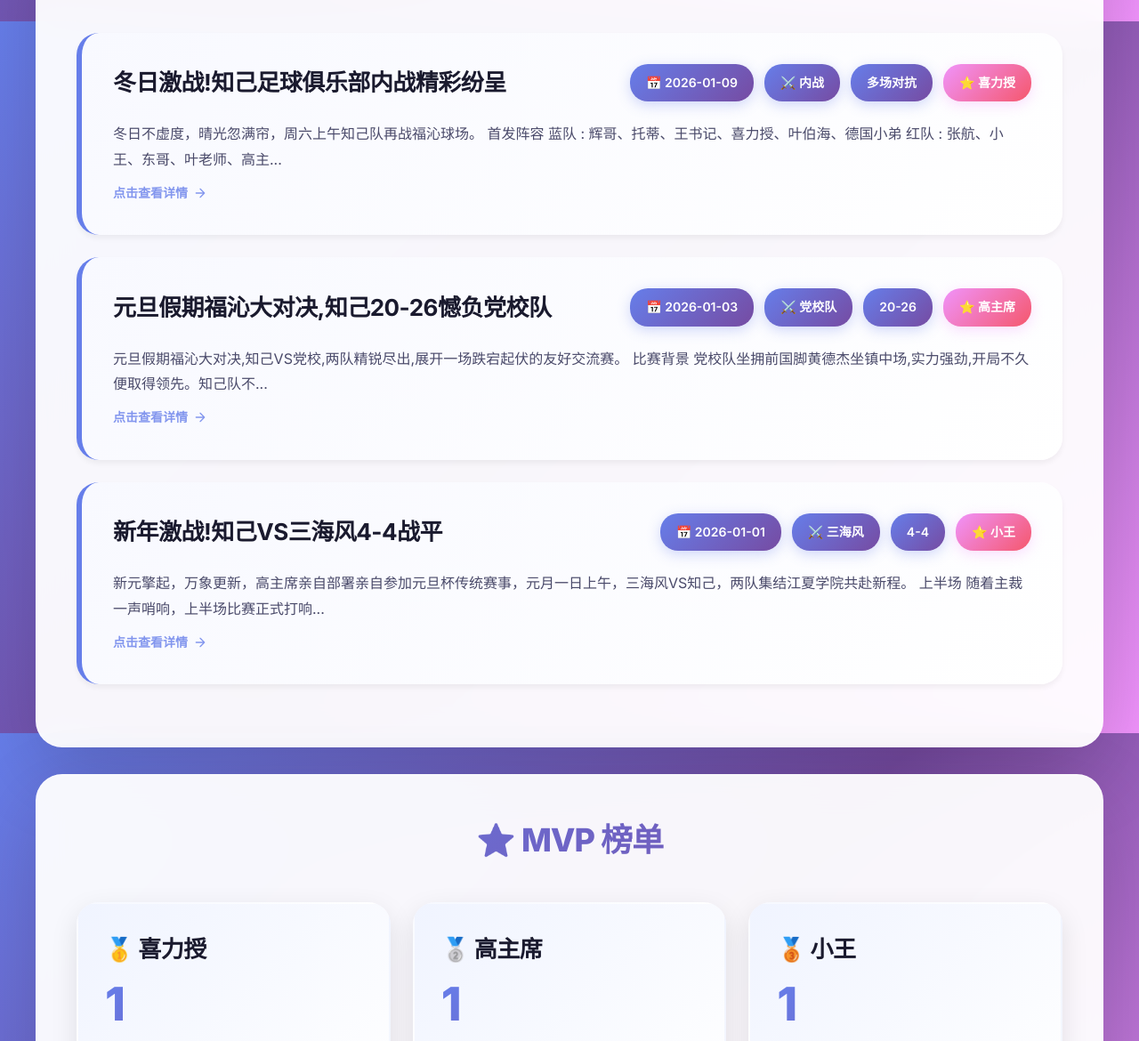
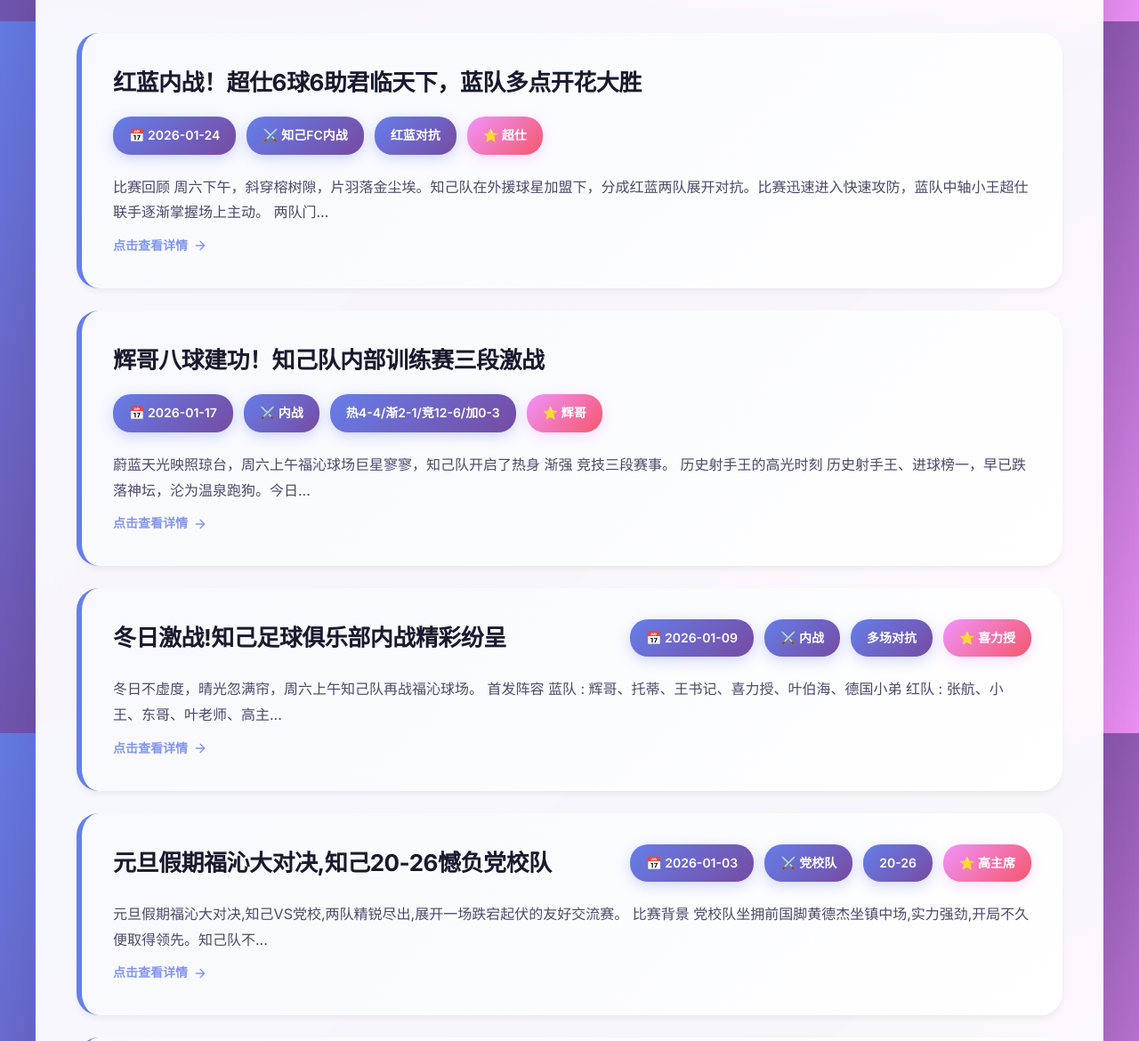
Before and after one commit to segasonicye/zhijifcweekly, a website: page output/matches.html in a window 1280 px wide. Shown: the part 776-1946 px from the top of the page at 89% size. Drawn offline with Linux system fonts and the light colour scheme.

Commit message:
chore: update settings and output files

```diff
--- a/output/matches.html
+++ b/output/matches.html
@@ -560,11 +560,11 @@
 
       <div class="stats-grid">
         <a href="#matches" class="stat-card">
-          <div class="number">3</div>
+          <div class="number">5</div>
           <div class="label">总比赛场次</div>
         </a>
         <a href="#mvp" class="stat-card">
-          <div class="number">3</div>
+          <div class="number">5</div>
           <div class="label">MVP球员</div>
         </a>
       </div>
@@ -573,6 +573,44 @@
     <!-- 战报列表 -->
     <div id="matches" class="matches-section">
       <div class="section-title">📝 战报回看</div>
+
+        <a href="2026-01-24-红蓝内战.html" class="match-card">
+          <div class="match-header">
+            <div class="match-title">红蓝内战！超仕6球6助君临天下，蓝队多点开花大胜</div>
+            <div class="match-meta">
+              <span class="meta-item">📅 2026-01-24</span>
+              <span class="meta-item">⚔️ 知己FC内战</span>
+              <span class="meta-item">红蓝对抗</span>
+              <span class="meta-item mvp">⭐ 超仕</span>
+            </div>
+          </div>
+          <div class="match-summary">比赛回顾 周六下午，斜穿榕树隙，片羽落金尘埃。知己队在外援球星加盟下，分成红蓝两队展开对抗。比赛迅速进入快速攻防，蓝队中轴小王超仕联手逐渐掌握场上主动。 两队门...</div>
+          <div class="match-card-hint">
+            点击查看详情
+            <svg width="16" height="16" viewBox="0 0 24 24" fill="none" stroke="currentColor" stroke-width="2" stroke-linecap="round" stroke-linejoin="round">
+              <path d="M5 12h14M12 5l7 7-7 7"/>
+            </svg>
+          </div>
+        </a>
+
+        <a href="2026-01-17-内战.html" class="match-card">
+          <div class="match-header">
+            <div class="match-title">辉哥八球建功！知己队内部训练赛三段激战</div>
+            <div class="match-meta">
+              <span class="meta-item">📅 2026-01-17</span>
+              <span class="meta-item">⚔️ 内战</span>
+              <span class="meta-item">热4-4/渐2-1/竞12-6/加0-3</span>
+              <span class="meta-item mvp">⭐ 辉哥</span>
+            </div>
+          </div>
+          <div class="match-summary">蔚蓝天光映照琼台，周六上午福沁球场巨星寥寥，知己队开启了热身 渐强 竞技三段赛事。 历史射手王的高光时刻 历史射手王、进球榜一，早已跌落神坛，沦为温泉跑狗。今日...</div>
+          <div class="match-card-hint">
+            点击查看详情
+            <svg width="16" height="16" viewBox="0 0 24 24" fill="none" stroke="currentColor" stroke-width="2" stroke-linecap="round" stroke-linejoin="round">
+              <path d="M5 12h14M12 5l7 7-7 7"/>
+            </svg>
+          </div>
+        </a>
 
         <a href="2026-01-09-内战.html" class="match-card">
           <div class="match-header">
@@ -640,7 +678,25 @@
       <div class="mvp-grid">
 
           <div class="mvp-card">
-            <div class="mvp-name">🥇 喜力授</div>
+            <div class="mvp-name">🥇 超仕</div>
+            <div class="mvp-count">1</div>
+            <div class="mvp-matches">
+              获奖比赛:<br>
+              • 2026-01-24 知己FC内战
+            </div>
+          </div>
+
+          <div class="mvp-card">
+            <div class="mvp-name">🥈 辉哥</div>
+            <div class="mvp-count">1</div>
+            <div class="mvp-matches">
+              获奖比赛:<br>
+              • 2026-01-17 内战
+            </div>
+          </div>
+
+          <div class="mvp-card">
+            <div class="mvp-name">🥉 喜力授</div>
             <div class="mvp-count">1</div>
             <div class="mvp-matches">
               获奖比赛:<br>
@@ -649,7 +705,7 @@
           </div>
 
           <div class="mvp-card">
-            <div class="mvp-name">🥈 高主席</div>
+            <div class="mvp-name">🏅 高主席</div>
             <div class="mvp-count">1</div>
             <div class="mvp-matches">
               获奖比赛:<br>
@@ -658,7 +714,7 @@
           </div>
 
           <div class="mvp-card">
-            <div class="mvp-name">🥉 小王</div>
+            <div class="mvp-name">🏅 小王</div>
             <div class="mvp-count">1</div>
             <div class="mvp-matches">
               获奖比赛:<br>
```
Also changed, not shown: .claude/settings.local.json.
